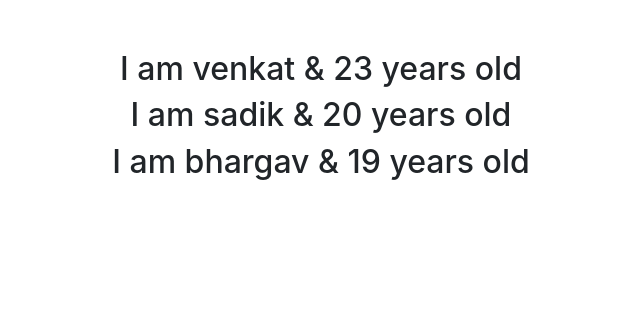
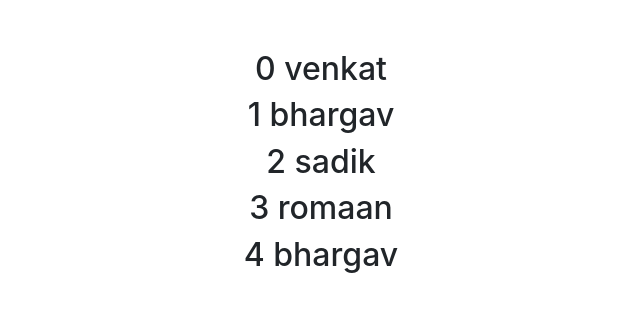
Before and after one commit to saitinku510/React-app, a React (Create React App) app: page / in a window 1280 px wide. Shown: the top 312 px of the page, without its empty margins (319-959 px from the left). Built offline with nearby package versions, Linux system fonts and the light colour scheme.

Commit message:
Using index as key

```diff
--- a/src/Components/nameList.js
+++ b/src/Components/nameList.js
@@ -2,6 +2,7 @@ import React from "react";
 import Person from "./person";
 
 function NameList() {
+    const name = ['venkat', 'bhargav', 'sadik', 'romaan', 'bhargav'];
   const person = [
     {
       id: 1,
@@ -19,8 +20,8 @@ function NameList() {
       age: 19,
     },
   ];
-  const personList = person.map((person) => <Person person={person}></Person>);
-  return <div>{personList}</div>;
+  const nameList = name.map((name, index) => <h2 key={index}>{index} {name}</h2>);
+  return <div>{nameList}</div>;
 }
 
 export default NameList;
--- a/src/Components/person.js
+++ b/src/Components/person.js
@@ -1,10 +1,10 @@
 import React from 'react'
 
-function Person({person}) {
+function Person({personArg}) {
   return (
     <div>
       <h2>
-      I am {person.name} & {person.age} years old
+      I am {personArg.name} & {personArg.age} years old
     </h2>
     </div>
   )
```
